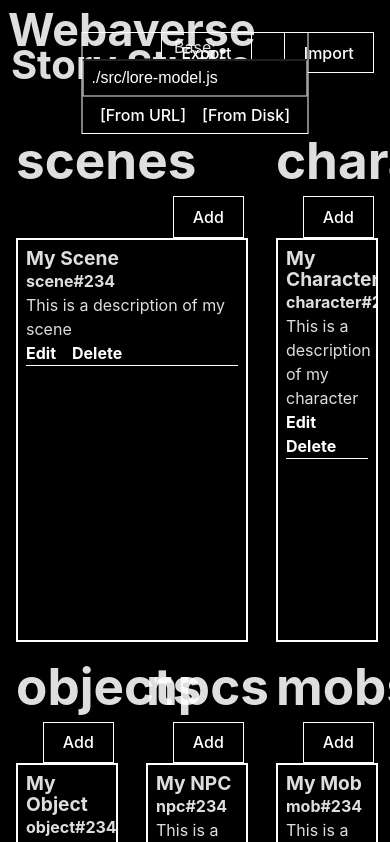
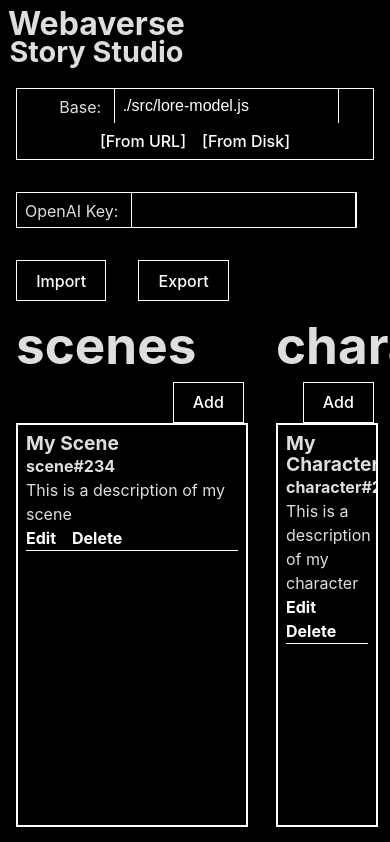
Before and after one commit to webaverse-studios/storystudio, a React (Vite) app: page / in a window 390 px wide. Shown: the top 842 px of the page. Built offline with nearby package versions, Linux system fonts and the light colour scheme.

Commit message:
add openai key handler and make header responsivish

```diff
--- a/src/App.css
+++ b/src/App.css
@@ -12,11 +12,11 @@
 }
 
 .logo {
-  position: absolute;
+  float: left;
   margin:.5em;
 }
 .logo h1 {
-  font-size:2.8em;
+  font-size:2em;
   margin:0;
   padding:0;
   line-height: 1;
@@ -24,7 +24,7 @@
   margin-block-end:0;
 }
 .logo h2 {
-  font-size:2.5em;
+  font-size:1.8em;
   margin:0;
   padding:0;
   margin-block-start:0;
@@ -152,19 +152,27 @@
 
 .importButton, .exportButton {
   margin: 1em;
-  float: right;
-  margin-top: 2em;
+  float: left;
 }
 
+.openai {
+float: left;
+margin: 1em;
+border: 1px solid #FFFFFF;
+}
+
+.openai input, .base input {
+  border-color: none;
+  border-style: none;
+  border-left: 1px solid #FFFFFF;
+  border-right: 1px solid #FFFFFF;
+}
+
+
 .base {
-  position: absolute;
-  /* center this div */
-  left: 50%;
-  /* bring it to the center of the screen */
-  transform: translate(-50%, 0%);
-  min-width:100px;
+  float: left;
+  margin: 1em;
   border: 1px solid #FFFFFF;
-  top: 2em;
 }
 
 .baseLabel {
--- a/src/App.jsx
+++ b/src/App.jsx
@@ -4,24 +4,22 @@
 import Header from "./Header";
 import ListBox from "./ListBox";
 import Context from "./ContextSelector";
-import { generate } from "./utils/openai_utils";
 
 function App() {
   const [entityData, setEntityData] = useState(defaultEntityData);
   const [currentContentType, setCurrentContentType] = useState(contextTypes[0]);
-  const [baseData, setBaseData] = useState({
-    base: "./src/lore-model.js",
-    type: "url",
-    json: {},
-  });
+  const [baseData, setBaseData] = useState({base: './src/lore-model.js', type: 'url', json: {}});
 
   useEffect(() => {
+    console.log("entityData changed", entityData);
   }, [entityData]);
 
-  const addEntityCallback = async (type) => {
-    console.log("generating:", type);
-    const entity = await generate(type, entityData);
-
+  const addEntityHandler = (type) => {
+    setModalData({ type: type, mode: 'add', data: {} });
+  };
+  const addEntityCallback = (entity) => {
+    closeModal();
+    console.log("addEntityHandler", entity);
     for (let i = 0; i < entityData[entity.type].length; i++) {
       if (
         entityData[entity.type][i].name == entity.name &&
@@ -35,7 +33,6 @@
     newEntityData[entity.type].push(entity);
     setEntityData(newEntityData);
   };
-
   const deleteEntityHandler = (entity) => {
     console.log("deleteEntityHandler", entity);
     const newData = { ...entityData };
@@ -69,25 +66,21 @@
 
   const handleImport = () => {
     console.log("import");
-  };
+  }
 
   const handleExport = () => {
     console.log("export");
-  };
+  }
 
   const setBase = (data) => {
     console.log("set base", data);
     setBaseData(data);
-  };
+  }
+
 
   return (
     <div className="App">
-      <Header
-        importHandler={() => handleImport()}
-        exportHandler={() => handleExport()}
-        data={baseData}
-        setData={setBase}
-      />
+      <Header importHandler={() => handleImport()} exportHandler={() => handleExport()} data={baseData} setData={setBase} />
       <div className="sections">
         {/* map entityPrototypesMap to ListBox react components */}
         {entityPrototypes.map((entity, index) => {
@@ -97,25 +90,21 @@
               type={entity.type}
               data={entityData[entity.type]}
               header={entity.type + "s"}
-              addEntityHandler={(data) => addEntityCallback(data)}
+              addEntityHandler={(data) => addEntityHandler(data)}
               editEntityHandler={(data) => editEntityHandler(data)}
               deleteEntityHandler={(data) => deleteEntityHandler(data)}
             />
           );
         })}
-        <Context
-          data={entityData.data}
-          currentContentType={currentContentType}
-          setCurrentContentType={setCurrentContentType}
-        />
+        <Context data={entityData.data} currentContentType={currentContentType} setCurrentContentType={setCurrentContentType} />
         <ListBox
-          type={"output"}
-          data={entityData.data[currentContentType]}
-          header={"output"}
-          addEntityHandler={(data) => addEntityCallback(data)}
-          editEntityHandler={(data) => editEntityHandler(data)}
-          deleteEntityHandler={(data) => deleteEntityHandler(data)}
-        />
+              type={'output'}
+              data={entityData.data[currentContentType]}
+              header={"output"}
+              addEntityHandler={(data) => addEntityHandler(data)}
+              editEntityHandler={(data) => editEntityHandler(data)}
+              deleteEntityHandler={(data) => deleteEntityHandler(data)}
+            />
       </div>
     </div>
   );
--- a/src/Header.jsx
+++ b/src/Header.jsx
@@ -1,5 +1,6 @@
 import React from "react";
 import "./App.css";
+import {getOpenAIKey, setOpenAIKey} from './utils/openai_utils';
 
 async function getFile() {
     // get a file from the local user's computer and return the File object
@@ -45,6 +46,10 @@
                 <button className={'baseButton'} onClick={() => handleLoad(data)}>[From URL]</button>
                 <button className={'baseButton'} onClick={() => handleLoad(data, false)}>[From Disk]</button>
             </div>
+            <div className={'openai'}>
+                <span className={'baseLabel'}>OpenAI Key: </span>
+                <input className={'baseInput'} type="password" defaultValue={getOpenAIKey()} onChange={(e) => setOpenAIKey(e.target.value)} onFocus={(e) => setOpenAIKey(e.target.value)} />
+            </div>
             <button className={'importButton'} onClick={() => importHandler()}>Import</button>
             <button className={'exportButton'} onClick={() => exportHandler()}>Export</button>
         </div>
--- a/src/utils/openai_utils.js
+++ b/src/utils/openai_utils.js
@@ -1,10 +1,17 @@
 import { Configuration, OpenAIApi } from "openai";
 import { getNewId } from "./misc_utils";
 
-const openai_key = "";
+const configuration = new Configuration({ apiKey: localStorage.getItem("openai_key") ?? '' });
+const openai = new OpenAIApi(configuration);
 
-const configuration = new Configuration({ apiKey: openai_key });
-const openai = new OpenAIApi(configuration);
+export function setOpenAIKey(newKey){
+  localStorage.setItem("openai_key", newKey);
+  configuration.apiKey = newKey;
+}
+
+export function getOpenAIKey(){
+  return configuration.apiKey;
+}
 
 async function openaiRequest(prompt, stop, model = "davinci") {
   const completion = await openai.createCompletion({
```
